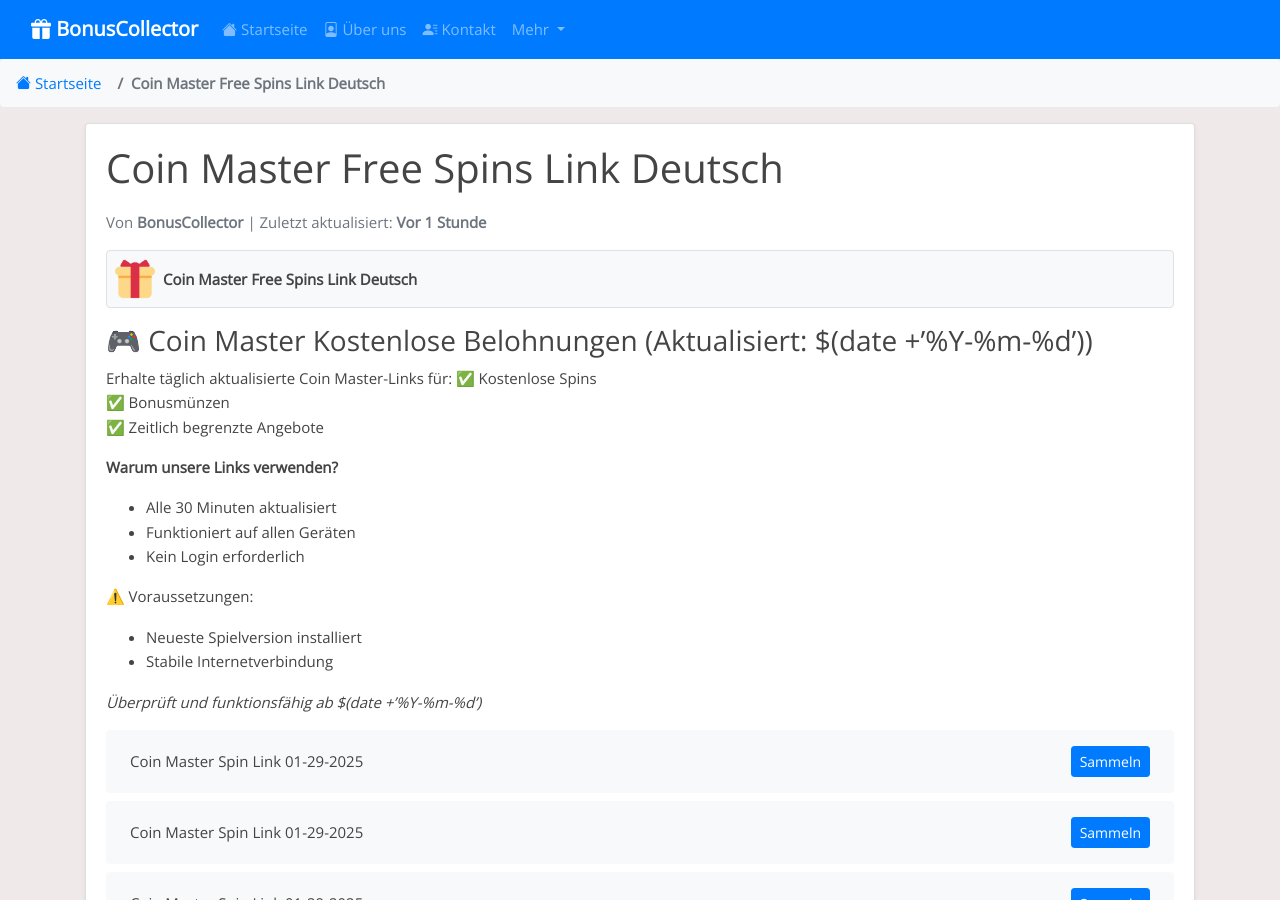
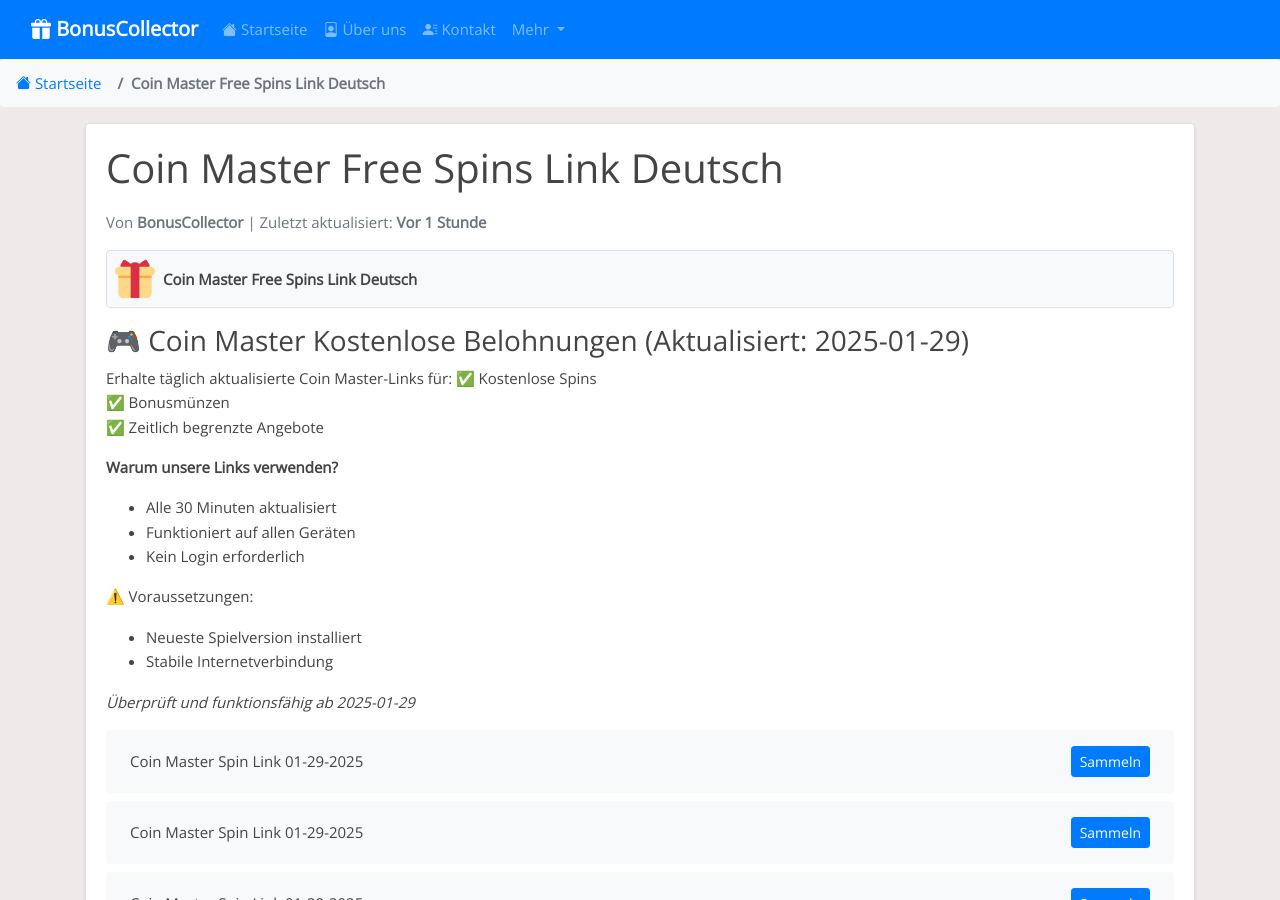
Before and after one commit to Prollad99/bs-de, a Jekyll site: the page built from _posts/2025-01-16-coin-master.md, in a window 1280 px wide and 900 px high. Built offline with Jekyll 4.4.1, drawn with Linux system fonts in a browser that asks for light colours.

Commit message:
Staged changes

```diff
--- a/_includes/coin-master_post.html
+++ b/_includes/coin-master_post.html
@@ -1,4 +1,4 @@
-### 🎮 Coin Master Kostenlose Belohnungen (Aktualisiert: $(date +'%Y-%m-%d'))
+### 🎮 Coin Master Kostenlose Belohnungen (Aktualisiert: 2025-01-29)
 
 Erhalte täglich aktualisierte Coin Master-Links für:
 ✅ Kostenlose Spins
@@ -14,4 +14,4 @@
 - Neueste Spielversion installiert
 - Stabile Internetverbindung
 
-*Überprüft und funktionsfähig ab $(date +'%Y-%m-%d')*
+*Überprüft und funktionsfähig ab 2025-01-29*
```
Also changed, not shown: _includes/coin-master_footer.html (line endings or trailing spaces).
